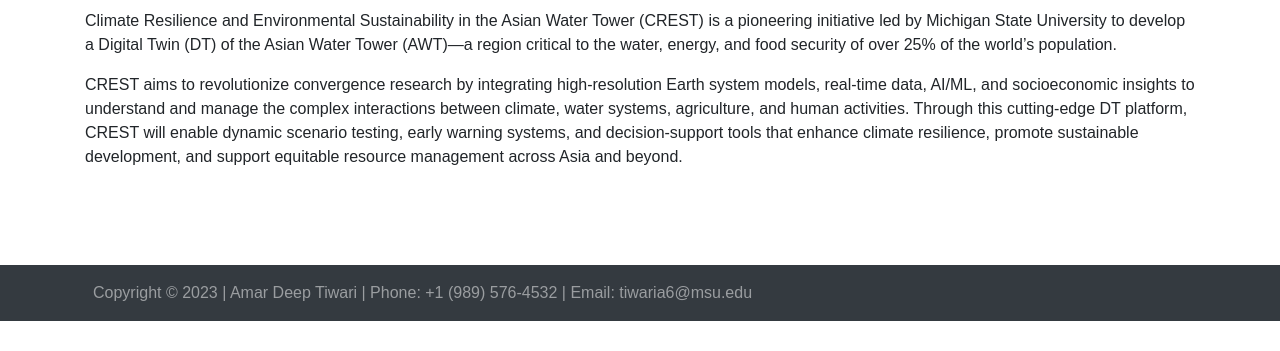
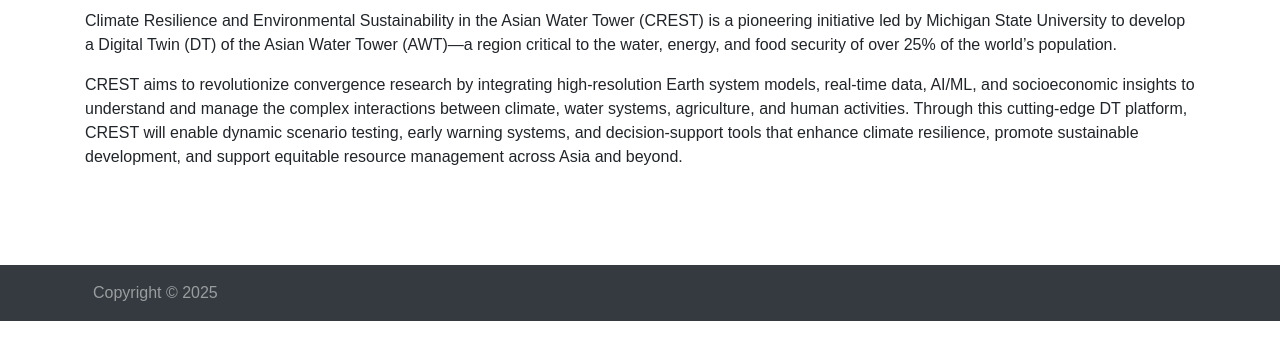
Before and after one commit to crest-msu/crest-msu.github.io, a plain HTML site: page index.html in a window 1280 px wide. Shown: the part 566-917 px from the top of the page. Drawn offline with nearby package versions, Linux system fonts and the light colour scheme.

Commit message:
Update index.html

```diff
--- a/index.html
+++ b/index.html
@@ -109,7 +109,7 @@
     <div class="container">
       <ul class="navbar-nav">
         <li class="nav-item">
-          <span class="nav-link">Copyright © 2023 | Amar Deep Tiwari | Phone: +1 (989) 576-4532 | Email: tiwaria6@msu.edu</span>
+          <span class="nav-link">Copyright © 2025</span>
         </li>
       </ul>
     </div>
```
